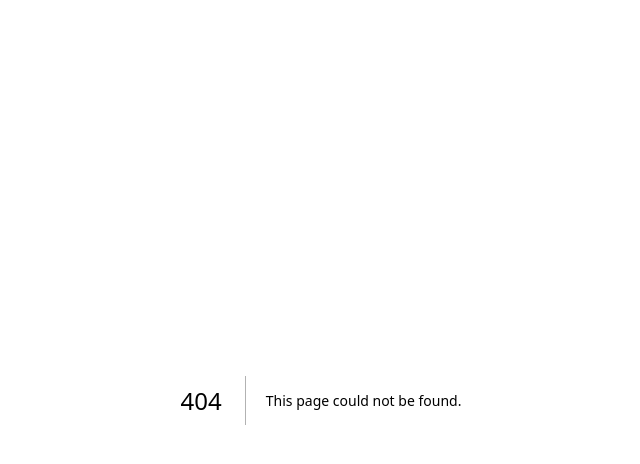
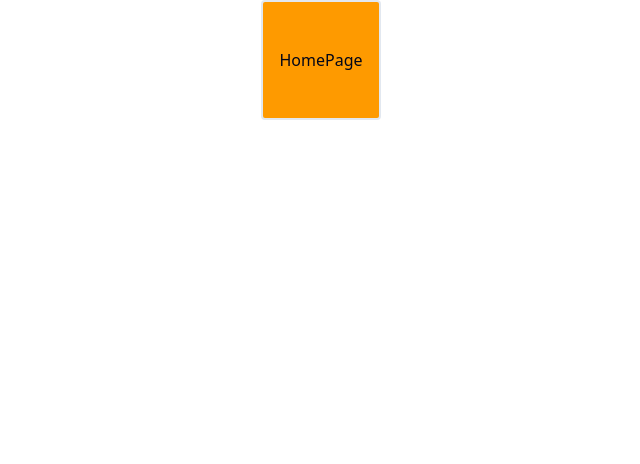
Before and after one commit to BHUMKIRAN/kiranaPasal, a Next.js app in the folder kirana-pasal/: page /home in a window 1280 px wide. Before the commit this address had no page. Shown: the top 464 px of the page, without its empty margins (319-959 px from the left). Built offline with nearby package versions, Linux system fonts and the light colour scheme.

Commit message:
justupdatedAPI

```diff
--- a/kirana-pasal/app/dashboard/customer/page.tsx
+++ b/kirana-pasal/app/dashboard/customer/page.tsx
@@ -3,8 +3,7 @@ import SideBarAll from "@/components/sidebarall";
 import axios from "axios";
 
 const Home = async () => {
-  const { data } = await axios.get(
-    "https://api.escuelajs.co/api/v1/products"
+  const  {data}  = await axios.get("https://fakestoreapi.com/products"
   );
 
   return (
@@ -31,7 +30,7 @@ const Home = async () => {
 
                 <img
                   className="rounded-lg shadow-md mb-3"
-                  src={item.images[0]}
+                  src={item.image}
                   alt={item.title}
                   width={200}
                   height={200}
--- /dev/null
+++ b/kirana-pasal/app/home/page.tsx
@@ -0,0 +1,16 @@
+import React from 'react'
+
+const HomePage
+ = () => {
+  return (
+    <div className='flex justify-center'>
+   <div
+    className='bg-amber-500 h-30 w-30 rounded border-2 flex justify-center items-center'>HomePage
+
+    </div>
+    </div>
+
+  )
+}
+
+export default HomePage
--- /dev/null
+++ b/kirana-pasal/app/products/[id]/page.tsx
@@ -0,0 +1,9 @@
+import React from 'react'
+
+const ProductWithId = () => {
+  return (
+    <div>ProductWithId</div>
+  )
+}
+
+export default ProductWithId
```
Also changed, not shown: 1 other file (tests, documents, lock files or other folders).
